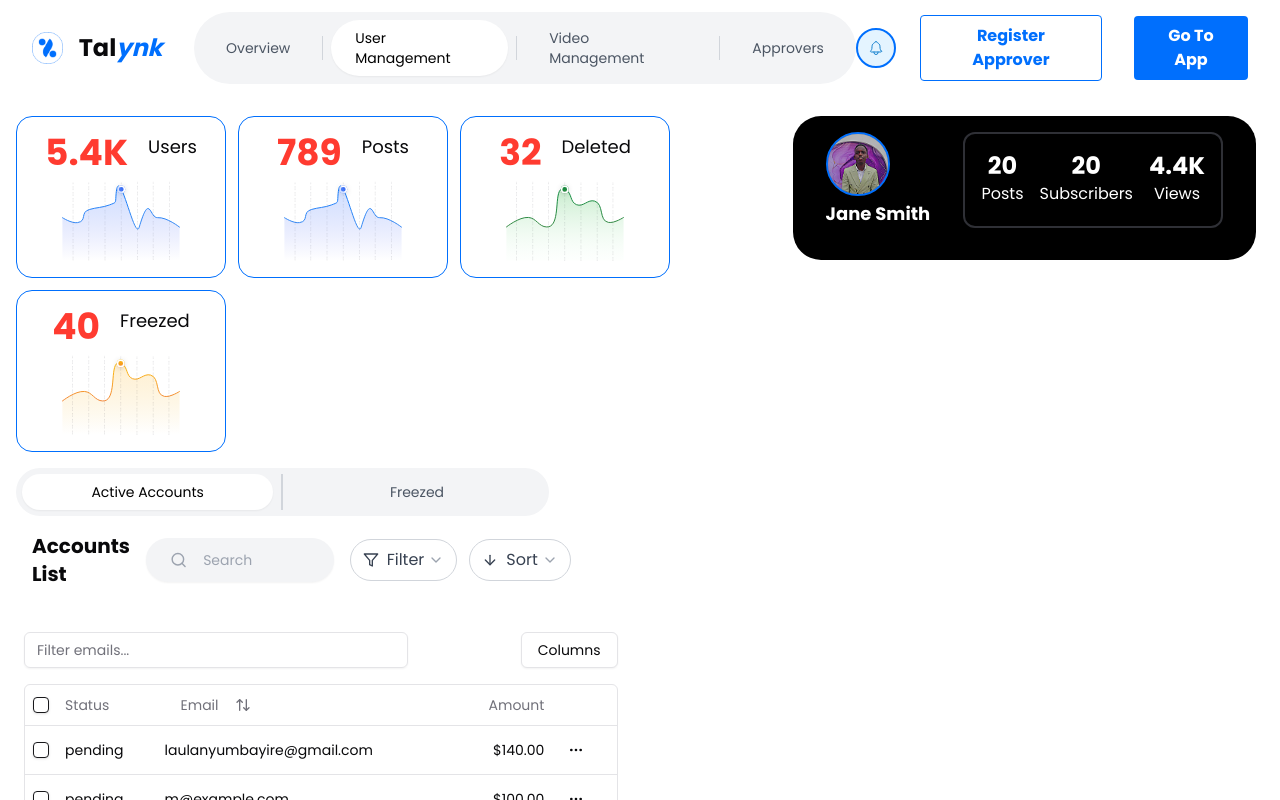
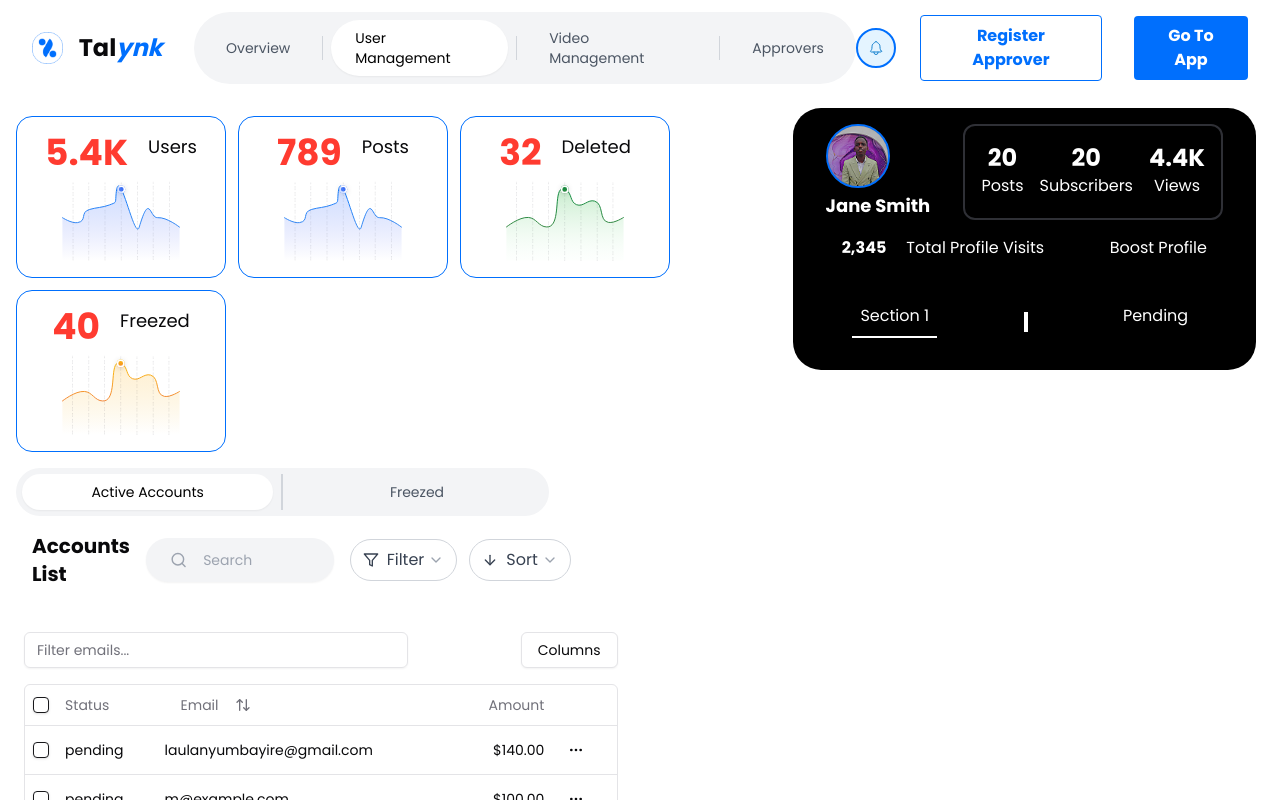
Before and after one commit to mahingaRodin/Talynk, a React (Vite) app: page /user-management in a window 1280 px wide. Shown: the top 800 px of the page. Built offline with nearby package versions, Linux system fonts and the light colour scheme.

Commit message:
tab navigation

```diff
--- a/src/components/user/BlackCard.tsx
+++ b/src/components/user/BlackCard.tsx
@@ -1,6 +1,11 @@
 import { userProfile } from './data'; // Adjust the path as necessary
+import { useState } from 'react';
+const BlackCard = () => {
+  const [activeTab, setActiveTab] = useState('section1');
 
-const BlackCard = () => {
+  const handleTabClick = (tab: string) => {
+      setActiveTab(tab);
+  };
   return (
     <div className="">
       <div className="bg-black text-white p-4 rounded-[28px] min-h-[50px] w-[95%] ">
@@ -33,11 +38,55 @@ const BlackCard = () => {
                   <span>Views</span>
                 </div>
               </div>
+
+
+
             </div>
           </div>
+          <div className='flex justify-around'>
+            <div className='flex flex-row gap-5'>
+              <h1 className='font-bold'>{userProfile.visitsNber}</h1>
+              <p className='text-white'>Total Profile Visits</p>
+            </div>
+            <p>Boost Profile</p>
+
+          </div>
+          <div>
+          <div className=" pt-9 flex justify-around mb-4">
+                <div
+                    className={`cursor-pointer p-2 ${activeTab === 'section1' ? 'border-b-2 border-white' : ''}`}
+                    onClick={() => handleTabClick('section1')}
+                >
+                    Section 1
+                </div>
+                <span className='h-5 border-2 border-white relative top-4'></span>
+                <div
+                    className={`cursor-pointer p-2 ${activeTab === 'pending' ? 'border-b-2 border-white' : ''}`}
+                    onClick={() => handleTabClick('pending')}
+                >
+                    Pending
+                </div>
+            </div>
+
+            {/* Content based on active tab */}
+            <div className="mt-4">
+                {activeTab === 'section1' ? (
+                    <div>
+
+                    </div>
+                ) : (
+                    // <PendingContent />
+                    <div>jsdhkfjh</div>
+                )}
+            </div>
         </div>
-        {/* Content will be added here */}
-      </div>
+
+          </div>
+
+
+
+        </div>
+
 
   )
 }
--- a/src/components/user/UserManagment.tsx
+++ b/src/components/user/UserManagment.tsx
@@ -89,7 +89,7 @@ const UserManagment = () => {
 
 
       </div>
-      <div className="w-[40%]  mt-4">
+      <div className="w-[40%]  mt-2">
         <BlackCard></BlackCard>
       </div>
       </div>
--- a/src/components/user/data.ts
+++ b/src/components/user/data.ts
@@ -6,5 +6,8 @@ export const userProfile = {
     posts: 20,
     subscribers: 20,
     views: '4.4K',
-    image: {lanez}, // Placeholder for the image URL
+    image: {lanez},
+    visitsNber:'2,345'
+
+    // Placeholder for the image URL
   };
```
